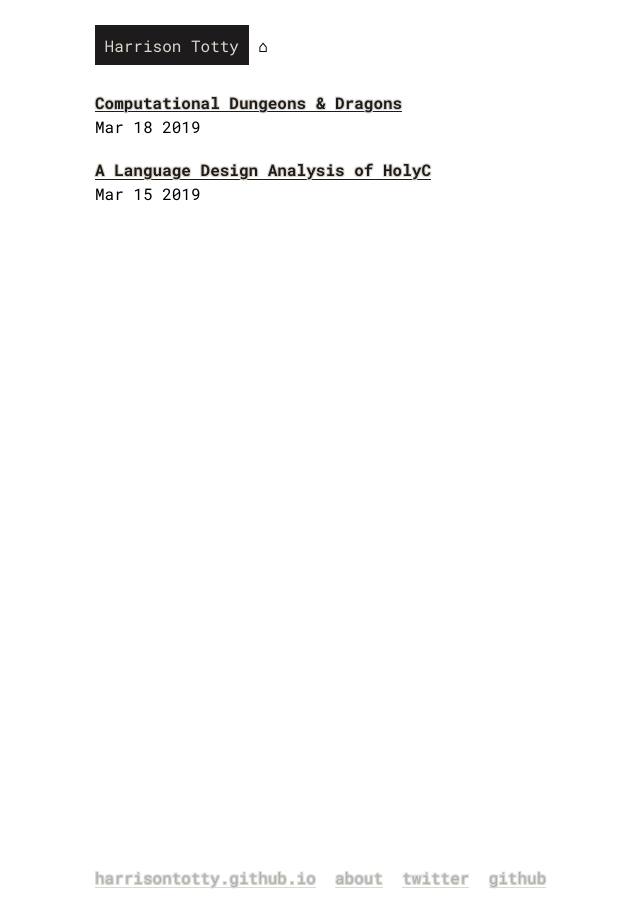
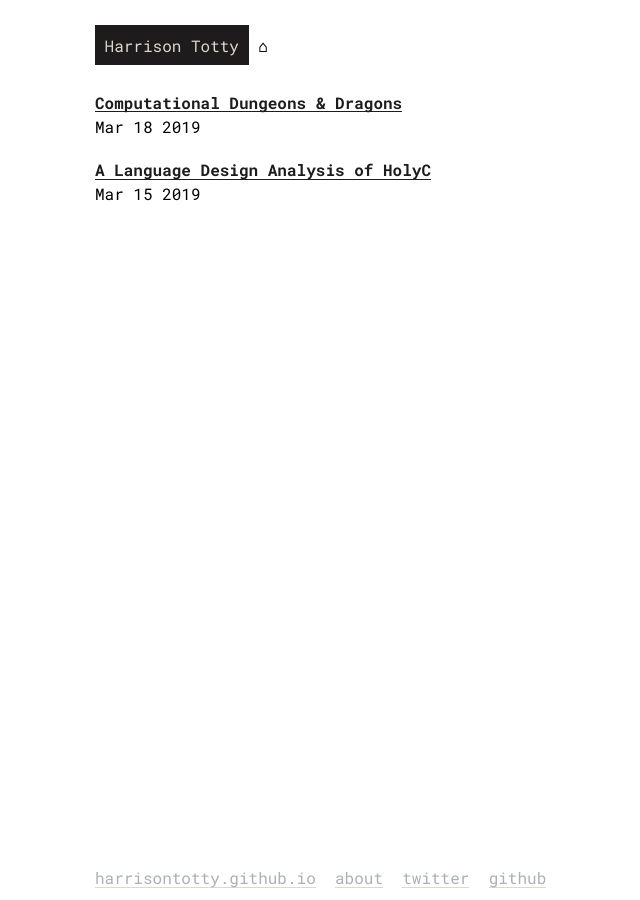
Before and after one commit to HarrisonTotty/harrisontotty.github.io, a Jekyll site: the page built from index.html, in a window 1280 px wide. Shown: the whole page, without its empty margins (161-801 px from the left). Built offline with Jekyll 4.4.1, drawn with Linux system fonts in a browser that asks for light colours.

Commit message:
re-color

```diff
--- a/_layouts/default.html
+++ b/_layouts/default.html
@@ -36,7 +36,8 @@
   a {
     color: #60728d;
     background-image: linear-gradient(to bottom,#60728d 75%,#60728d 75%);
-    text-shadow: -1px -1px 0 #ddd8cf,1px -1px 0 #ddd8cf,-1px 1px 0 #ddd8cf,1px 1px 0 #ddd8cf;
+    text-shadow: none;
+    /* text-shadow: -1px -1px 0 #ddd8cf,1px -1px 0 #ddd8cf,-1px 1px 0 #ddd8cf,1px 1px 0 #ddd8cf; */
     background-repeat: repeat-x;
     background-size: 1px 1px;
     background-position: 0 96%;
```
